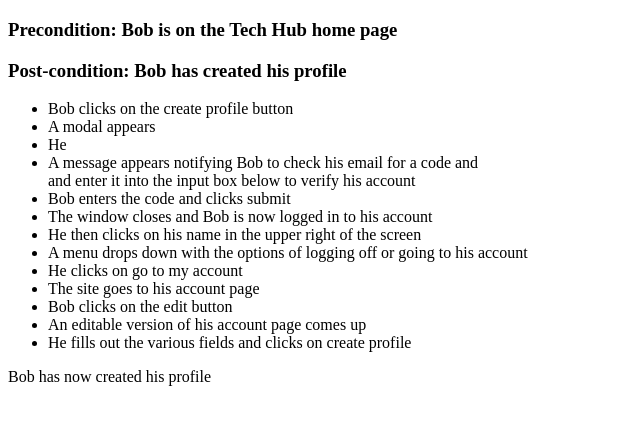
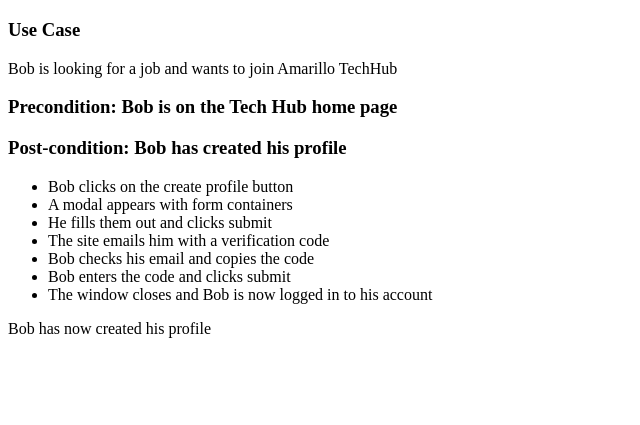
Before and after one commit to business-hub-actx/capstone-the-hub, a plain HTML site: page documentation/student-use-case-and-interaction-flow.html in a window 1280 px wide. Shown: the part 61-486 px from the top of the page, without its empty margins (0-640 px from the left). Drawn offline with Linux system fonts and the light colour scheme.

Commit message:
Added use case and changed some of the list

```diff
--- a/documentation/student-use-case-and-interaction-flow.html
+++ b/documentation/student-use-case-and-interaction-flow.html
@@ -7,24 +7,21 @@
 </head>
 <body>
   <h1>Use-Case and Interaction-Flow</h1>
+
+  <h3>Use Case</h3>
+  <p>Bob is looking for a job and wants to join Amarillo TechHub</p>
+
   <h3>Precondition: Bob is on the Tech Hub home page</h3>
   <h3>Post-condition: Bob has created his profile</h3>
 
    <ul>
        <li>Bob clicks on the create profile button</li>
-       <li>A modal appears </li>
-       <li>He </li>
-       <li>A message appears notifying Bob to check his email for a code and <br>
-           and enter it into the input box below to verify his account</li>
+       <li>A modal appears with form containers</li>
+       <li>He fills them out and clicks submit</li>
+       <li>The site emails him with a verification code</li>
+       <li>Bob checks his email and copies the code</li>
        <li>Bob enters the code and clicks submit</li>
        <li>The window closes and Bob is now logged in to his account</li>
-       <li>He then clicks on his name in the upper right of the screen</li>
-       <li>A menu drops down with the options of logging off or going to his account</li>
-       <li>He clicks on go to my account</li>
-       <li>The site goes to his account page</li>
-       <li>Bob clicks on the edit button</li>
-       <li>An editable version of his account page comes up</li>
-       <li>He fills out the various fields and clicks on create profile</li>
    </ul>
 
    <p>
```
